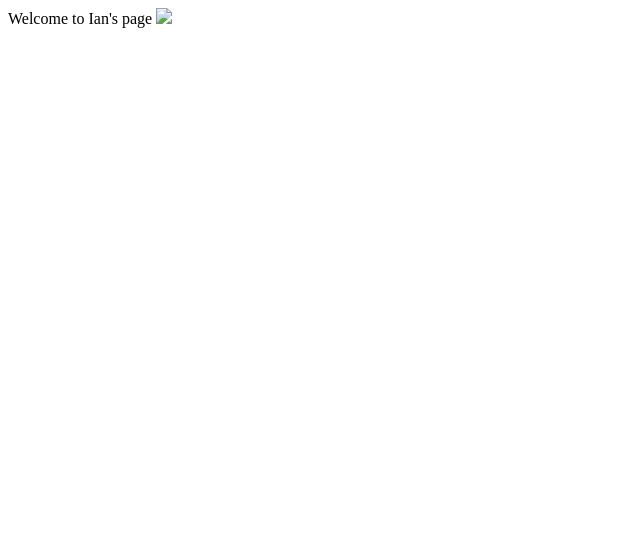
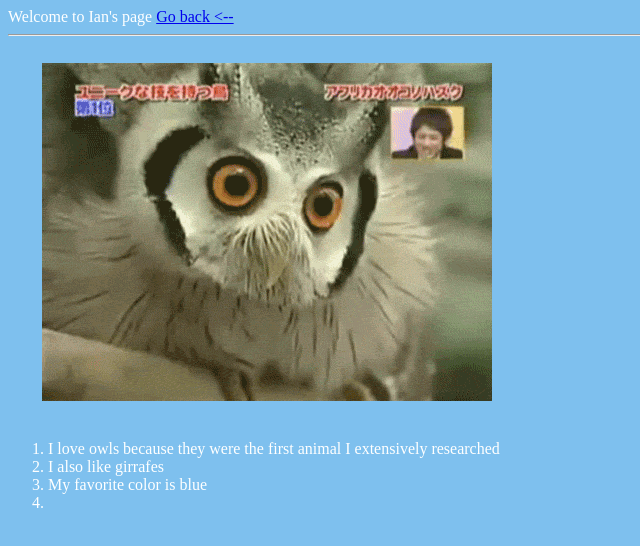
Before and after one commit to meepmeepme/assignment4, a plain HTML site: page Ian.html in a window 1280 px wide. Shown: the whole page, without its empty margins (0-640 px from the left). Drawn offline with Linux system fonts and the light colour scheme.

Commit message:
wyatt's stuff and more
I added wyatt and matthews stuff

```diff
--- a/Ian.html
+++ b/Ian.html
@@ -1,11 +1,36 @@
 <!DOCTYPE html>
 <html>
+<font color="white" form="verdana">
+<div>
 <head>
+<style>
+.button {
+    background-color: #7ec0ee;
+    border: none;
+    color: white;
+    padding: 15px 32px;
+    text-align: center;
+    text-decoration: none;
+    display: inline-block;
+    font-size: 16px;
+    margin: 4px 2px;
+    cursor: pointer;
+}
+</style>
 Welcome to Ian's page
+<a href="index.html">Go back <--</a>
 	<title>Ian's Page</title>
 </head>
-<body>
-<img src="owl1.gif">
+<body bgcolor="#7ec0ee">
+<hr>
+<button class="button"><img src="images/owl1.gif" alt="this WAS a picture I liked"></button>
+<ol>
+	<li>I love owls because they were the first animal I extensively researched</li>
+	<li>I also like girrafes</li>
+	<li>My favorite color is blue</li>
+	<li></li>
+</ol>
 
 </body>
+</div>
 </html>
```
Also changed, not shown: Matthew.html (+5 -2 lines), Wyatt.html (+2 -0 lines), css/style.css (+12 -0 lines), index.html (+1 -1 lines), images/owl1.gif (added).
